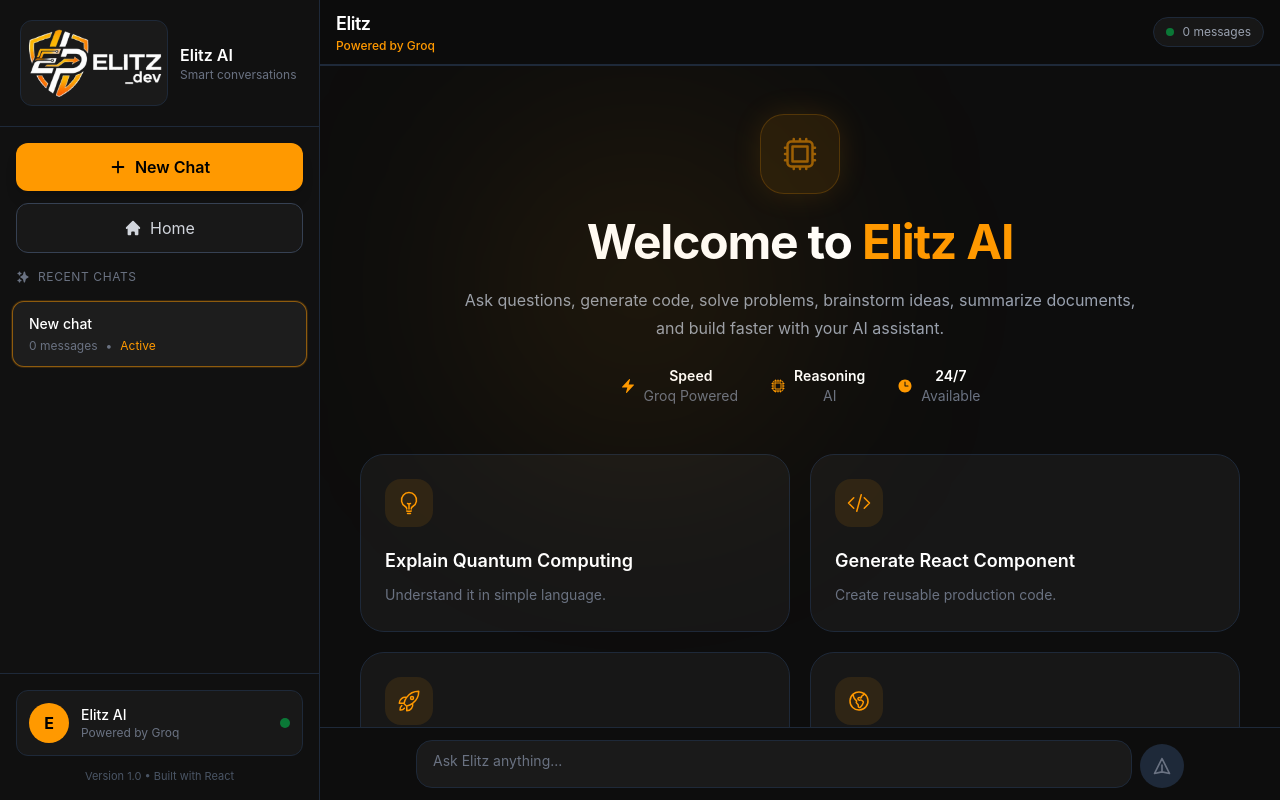
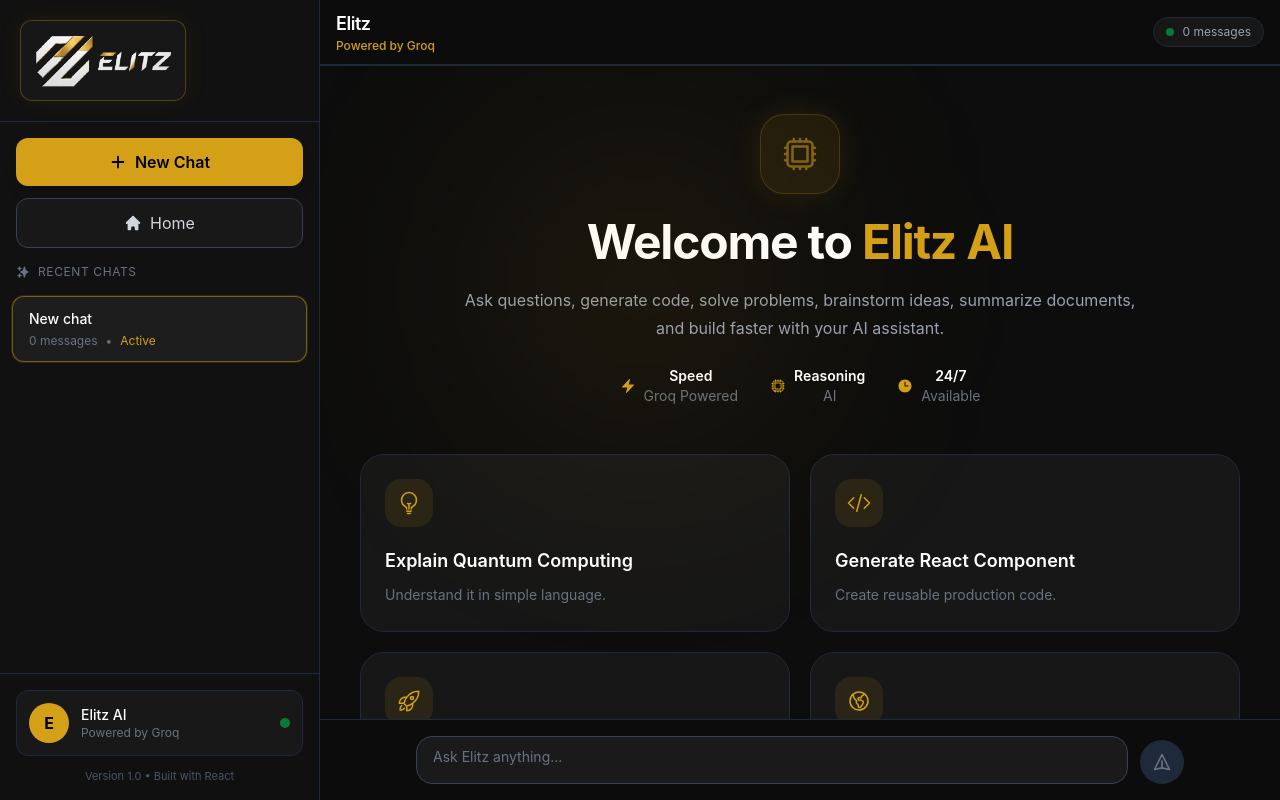
Before and after one commit to OlatundeEmmanuelTantolorun/elitz-ai-chat, a React (Vite) app: page / in a window 1280 px wide. Both pictures are taken after a click on the button "Get Started". Built offline with nearby package versions, Linux system fonts and the light colour scheme.

Commit message:
changed logo alongside the theme that relates with the logo

```diff
--- a/src/App.jsx
+++ b/src/App.jsx
@@ -31,12 +31,12 @@
           toastStyle={{
             background: "#161616",
             color: "#fff",
-            border: "1px solid rgba(255,153,0,.2)",
+            border: "1px solid rgba(212,160,23,.2)", // gold border
             borderRadius: "16px",
             boxShadow: "0 10px 35px rgba(0,0,0,.45)",
           }}
           progressStyle={{
-            background: "#FF9900",
+            background: "#D4A017",
           }}
           style={{
             width: "auto",
--- a/src/components/Message.jsx
+++ b/src/components/Message.jsx
@@ -64,7 +64,7 @@
         <div
           className={`px-4 py-3 rounded-2xl shadow-sm overflow-hidden break-words ${
             isUser
-              ? "bg-[#1a1a1a] border border-[#FF9900] text-white"
+              ? "bg-[#1a1a1a] border border-[#D4A017] text-white"
               : "bg-[#1a1a1a] border border-gray-800 text-gray-200"
           }`}
         >
@@ -100,7 +100,7 @@
 
                   return (
                     <code
-                      className="bg-[#0D0D0D] px-1 rounded text-[#FF9900]"
+                      className="bg-[#0D0D0D] px-1 rounded text-[#D4A017]"
                       {...props}
                     >
                       {children}
--- a/src/components/MessageInput.jsx
+++ b/src/components/MessageInput.jsx
@@ -77,10 +77,12 @@
   };
 
   return (
-    <div className="flex-shrink-0 border-t border-gray-800 bg-[#0D0D0D] p-3">
+    <div className="flex-shrink-0 border-t border-gray-800 bg-[#0D0D0D]/95 backdrop-blur-sm p-4">
       {editContent && (
         <div className="flex items-center justify-between max-w-3xl mx-auto mb-2 px-2">
-          <span className="text-xs text-[#FF9900]">✏️ Editing message...</span>
+          <span className="text-xs text-[#D4A017] font-medium">
+            ✏️ Editing message...
+          </span>
 
           <button
             onClick={handleCancelEdit}
@@ -91,8 +93,8 @@
         </div>
       )}
 
-      <div className="flex items-end gap-2 max-w-3xl mx-auto">
-        <div className="flex-1 bg-[#1a1a1a] border border-gray-800 rounded-2xl px-4 py-2 focus-within:ring-2 focus-within:ring-[#FF9900] transition">
+      <div className="flex items-end gap-3 max-w-3xl mx-auto">
+        <div className="flex-1 bg-[#1a1a1a] border border-gray-700 rounded-2xl px-4 py-2 focus-within:ring-2 focus-within:ring-[#D4A017] focus-within:border-transparent transition-all duration-200">
           <textarea
             ref={textareaRef}
             value={input}
@@ -115,11 +117,11 @@
           onClick={handleSubmit}
           disabled={loading || !input.trim()}
           className={`
-            p-3 rounded-full transition flex-shrink-0
+            p-3 rounded-full transition-all duration-200 flex-shrink-0
             ${
               loading || !input.trim()
                 ? "bg-gray-800 text-gray-500 cursor-not-allowed"
-                : "bg-[#FF9900] text-white hover:bg-[#e68a00] shadow-lg"
+                : "bg-[#D4A017] text-black hover:bg-[#b88a14] hover:scale-105 active:scale-95 shadow-lg hover:shadow-[0_0_25px_rgba(212,160,23,0.3)]"
             }
           `}
         >
--- a/src/components/Navbar.jsx
+++ b/src/components/Navbar.jsx
@@ -21,7 +21,7 @@
               Elitz
             </h1>
 
-            <span className="text-xs text-[#FF9900] font-medium">
+            <span className="text-xs text-[#D4A017] font-medium">
               Powered by Groq
             </span>
           </div>
--- a/src/components/Sidebar.jsx
+++ b/src/components/Sidebar.jsx
@@ -44,14 +44,14 @@
     <>
       {isOpen && isMobile && (
         <div
-          className="fixed inset-0 bg-black/50 backdrop-blur-sm z-[100]" // Increased from z-30
+          className="fixed inset-0 bg-black/50 backdrop-blur-sm z-[100]"
           onClick={onToggle}
         />
       )}
       <aside
         className={`
     fixed md:relative
-    z-[100] // Increased from z-40
+    z-[100]
     h-full
     w-80
     bg-[#111111]
@@ -64,18 +64,13 @@
         <div className="border-b border-gray-800 p-5">
           <div className="flex items-center justify-between">
             <div className="flex items-center gap-3">
-              <div className="w-37 h-auto rounded-xl bg-[#1a1a1a] border border-gray-800 flex items-center justify-center py-2 px-1">
+              {/* ── Modernized Logo Container ── */}
+              <div className="relative rounded-xl bg-[#1a1a1a]/80 backdrop-blur-sm border border-[#D4A017]/30 shadow-[0_0_25px_rgba(212,160,23,0.08)] p-3 transition-all duration-300 hover:border-[#D4A017]/60 hover:shadow-[0_0_35px_rgba(212,160,23,0.15)]">
                 <img
                   src={logo}
                   alt="Elitz"
                   className="w-35 h-auto object-contain"
                 />
-              </div>
-
-              <div>
-                <h2 className="text-white font-semibold">Elitz AI</h2>
-
-                <p className="text-xs text-gray-500">Smart conversations</p>
               </div>
             </div>
 
@@ -91,7 +86,7 @@
         <div className="p-4 space-y-3">
           <button
             onClick={handleNewChat}
-            className="w-full flex items-center justify-center gap-2 rounded-xl bg-[#FF9900] hover:bg-[#ffad26] text-black font-semibold py-3 transition-all duration-200 shadow-lg hover:scale-[1.02]"
+            className="w-full flex items-center justify-center gap-2 rounded-xl bg-[#D4A017] hover:bg-[#b88a14] text-black font-semibold py-3 transition-all duration-200 shadow-lg hover:scale-[1.02] hover:shadow-[0_0_30px_rgba(212,160,23,0.3)]"
           >
             <HiPlus size={18} />
             New Chat
@@ -142,7 +137,7 @@
                       border
                       ${
                         chat.id === activeChatId
-                          ? "bg-[#1d1d1d] border-[#FF9900]/50 shadow-[0_0_0_1px_rgba(255,153,0,0.15)]"
+                          ? "bg-[#1d1d1d] border-[#D4A017]/50 shadow-[0_0_0_1px_rgba(212,160,23,0.15)]"
                           : "bg-transparent border-transparent hover:bg-[#1a1a1a] hover:border-gray-800"
                       }
                     `}
@@ -165,7 +160,7 @@
                           {chat.id === activeChatId && (
                             <>
                               <span>•</span>
-                              <span className="text-[#FF9900]">Active</span>
+                              <span className="text-[#D4A017]">Active</span>
                             </>
                           )}
                         </div>
@@ -207,7 +202,7 @@
         <div className="border-t border-gray-800 p-4 bg-[#101010]">
           <div className="rounded-xl border border-gray-800 bg-[#181818] p-3">
             <div className="flex items-center gap-3">
-              <div className="w-10 h-10 rounded-full bg-[#FF9900] flex items-center justify-center text-black font-bold">
+              <div className="w-10 h-10 rounded-full bg-[#D4A017] flex items-center justify-center text-black font-bold">
                 E
               </div>
 
--- a/src/index.css
+++ b/src/index.css
@@ -8,6 +8,7 @@
   overflow-y: hidden;
 }
 
+/* ── scrollbar – gold accent ── */
 ::-webkit-scrollbar {
   width: 6px;
 }
@@ -17,14 +18,15 @@
 }
 
 ::-webkit-scrollbar-thumb {
-  background: #ff9900;
+  background: #d4a017; /* main gold */
   border-radius: 3px;
 }
 
 ::-webkit-scrollbar-thumb:hover {
-  background: #e68a00;
+  background: #b88a14; /* darker gold on hover */
 }
 
+/* ── prose / markdown ── */
 .prose {
   max-width: none;
 }
@@ -38,7 +40,7 @@
   padding: 0.2em 0.4em;
   border-radius: 3px;
   font-size: 0.9em;
-  color: #ff9900;
+  color: #d4a017; /* gold inline code */
   white-space: nowrap;
 }
 
@@ -70,6 +72,7 @@
   -webkit-overflow-scrolling: touch;
 }
 
+/* ── utilities ── */
 .no-scrollbar {
   -ms-overflow-style: none;
   scrollbar-width: none;
--- a/src/pages/Chat.jsx
+++ b/src/pages/Chat.jsx
@@ -40,7 +40,7 @@
       const timer = setTimeout(() => {
         toast(
           <div className="space-y-4">
-            <span className="inline-flex items-center gap-1.5 rounded-full bg-[#FF9900]/10 border border-[#FF9900]/20 px-3 py-1 text-xs font-medium text-[#FF9900]">
+            <span className="inline-flex items-center gap-1.5 rounded-full bg-[#D4A017]/10 border border-[#D4A017]/20 px-3 py-1 text-xs font-medium text-[#D4A017]">
               <HiOutlineSparkles className="h-3.5 w-3.5" /> Early Access
             </span>
 
@@ -158,15 +158,15 @@
       <div className="flex h-dvh w-full items-center justify-center bg-[#0D0D0D] text-white">
         <div className="flex items-center gap-2">
           <span
-            className="h-3 w-3 rounded-full bg-[#FF9900] animate-bounce"
+            className="h-3 w-3 rounded-full bg-[#D4A017] animate-bounce"
             style={{ animationDelay: "0ms" }}
           />
           <span
-            className="h-3 w-3 rounded-full bg-[#FF9900] animate-bounce"
+            className="h-3 w-3 rounded-full bg-[#D4A017] animate-bounce"
             style={{ animationDelay: "150ms" }}
           />
           <span
-            className="h-3 w-3 rounded-full bg-[#FF9900] animate-bounce"
+            className="h-3 w-3 rounded-full bg-[#D4A017] animate-bounce"
             style={{ animationDelay: "300ms" }}
           />
         </div>
@@ -181,7 +181,7 @@
   return (
     <div className="flex h-dvh bg-[#0D0D0D] overflow-hidden text-white animate-fadeIn">
       <div className="absolute inset-0 overflow-hidden pointer-events-none">
-        <div className="absolute top-32 left-1/2 h-80 w-80 -translate-x-1/2 rounded-full bg-[#FF9900]/10 blur-[120px] animate-[float_8s_ease-in-out_infinite]" />
+        <div className="absolute top-32 left-1/2 h-80 w-80 -translate-x-1/2 rounded-full bg-[#D4A017]/10 blur-[120px] animate-[float_8s_ease-in-out_infinite]" />
       </div>
 
       <Sidebar
@@ -198,12 +198,12 @@
           {activeChat?.messages?.length === 0 ? (
             <div className="mx-auto flex min-h-[calc(100dvh-80px)] w-full max-w-6xl flex-col justify-center px-6 py-12 md:px-10 animate-[fadeIn_0.5s_ease]">
               <div className="mb-12 text-center animate-[fadeIn_0.5s_ease]">
-                <div className="mx-auto mb-6 flex h-20 w-20 items-center justify-center rounded-3xl border border-[#FF9900]/20 bg-[#FF9900]/10 shadow-[0_0_30px_rgba(255,153,0,.12)]">
-                  <HiOutlineCpuChip className="h-10 w-10 text-[#FF9900] animate-pulse" />
+                <div className="mx-auto mb-6 flex h-20 w-20 items-center justify-center rounded-3xl border border-[#D4A017]/20 bg-[#D4A017]/10 shadow-[0_0_30px_rgba(212,160,23,.12)]">
+                  <HiOutlineCpuChip className="h-10 w-10 text-[#D4A017] animate-pulse" />
                 </div>
 
                 <h1 className="text-4xl font-bold tracking-tight md:text-5xl">
-                  Welcome to <span className="text-[#FF9900]">Elitz AI</span>
+                  Welcome to <span className="text-[#D4A017]">Elitz AI</span>
                 </h1>
 
                 <p className="mx-auto mt-5 max-w-2xl text-base leading-7 text-gray-400">
@@ -214,21 +214,21 @@
 
                 <div className="mt-6 flex justify-center gap-8 text-sm text-gray-500">
                   <div className="flex items-center gap-2">
-                    <HiBolt className="h-4 w-4 text-[#FF9900]" />
+                    <HiBolt className="h-4 w-4 text-[#D4A017]" />
                     <div>
                       <h3 className="text-white font-semibold">Speed</h3>
                       <p>Groq Powered</p>
                     </div>
                   </div>
                   <div className="flex items-center gap-2">
-                    <HiOutlineCpuChip className="h-4 w-4 text-[#FF9900]" />
+                    <HiOutlineCpuChip className="h-4 w-4 text-[#D4A017]" />
                     <div>
                       <h3 className="text-white font-semibold">Reasoning</h3>
                       <p>AI</p>
                     </div>
                   </div>
                   <div className="flex items-center gap-2">
-                    <HiClock className="h-4 w-4 text-[#FF9900]" />
+                    <HiClock className="h-4 w-4 text-[#D4A017]" />
                     <div>
                       <h3 className="text-white font-semibold">24/7</h3>
                       <p>Available</p>
@@ -245,17 +245,17 @@
                     <button
                       key={s.title}
                       onClick={() => sendMessage(activeChat.id, s.prompt)}
-                      className="group rounded-3xl border border-gray-800 bg-[#171717] p-6 text-left transition-all duration-300 hover:scale-[1.02] hover:-translate-y-1 hover:border-[#FF9900]/40 hover:bg-[#1d1d1d] hover:shadow-[0_0_25px_rgba(255,153,0,.08)] active:scale-[.98] animate-[fadeIn_0.5s_ease]"
+                      className="group rounded-3xl border border-gray-800 bg-[#171717] p-6 text-left transition-all duration-300 hover:scale-[1.02] hover:-translate-y-1 hover:border-[#D4A017]/40 hover:bg-[#1d1d1d] hover:shadow-[0_0_25px_rgba(212,160,23,.08)] active:scale-[.98] animate-[fadeIn_0.5s_ease]"
                       style={{
                         animationDelay: `${index * 120}ms`,
                         animationFillMode: "both",
                       }}
                     >
-                      <div className="mb-5 flex h-12 w-12 items-center justify-center rounded-2xl bg-[#FF9900]/10 text-[#FF9900]">
+                      <div className="mb-5 flex h-12 w-12 items-center justify-center rounded-2xl bg-[#D4A017]/10 text-[#D4A017]">
                         <Icon className="h-6 w-6" />
                       </div>
 
-                      <h3 className="text-lg font-semibold text-white group-hover:text-[#FF9900] transition-colors">
+                      <h3 className="text-lg font-semibold text-white group-hover:text-[#D4A017] transition-colors">
                         {s.title}
                       </h3>
 
@@ -281,7 +281,7 @@
                 <div className="mb-8 flex">
                   <div className="rounded-3xl border border-gray-800 bg-[#171717] p-5 w-fit">
                     <div className="flex items-center gap-4">
-                      <HiOutlineCpuChip className="text-[#FF9900] animate-pulse text-2xl" />
+                      <HiOutlineCpuChip className="text-[#D4A017] animate-pulse text-2xl" />
                       <div className="space-y-2">
                         <p className="text-sm text-gray-300">
                           Elitz is thinking...
```
Also changed, not shown: src/pages/Home.jsx (+13 -13 lines), src/assets/logo.png.
